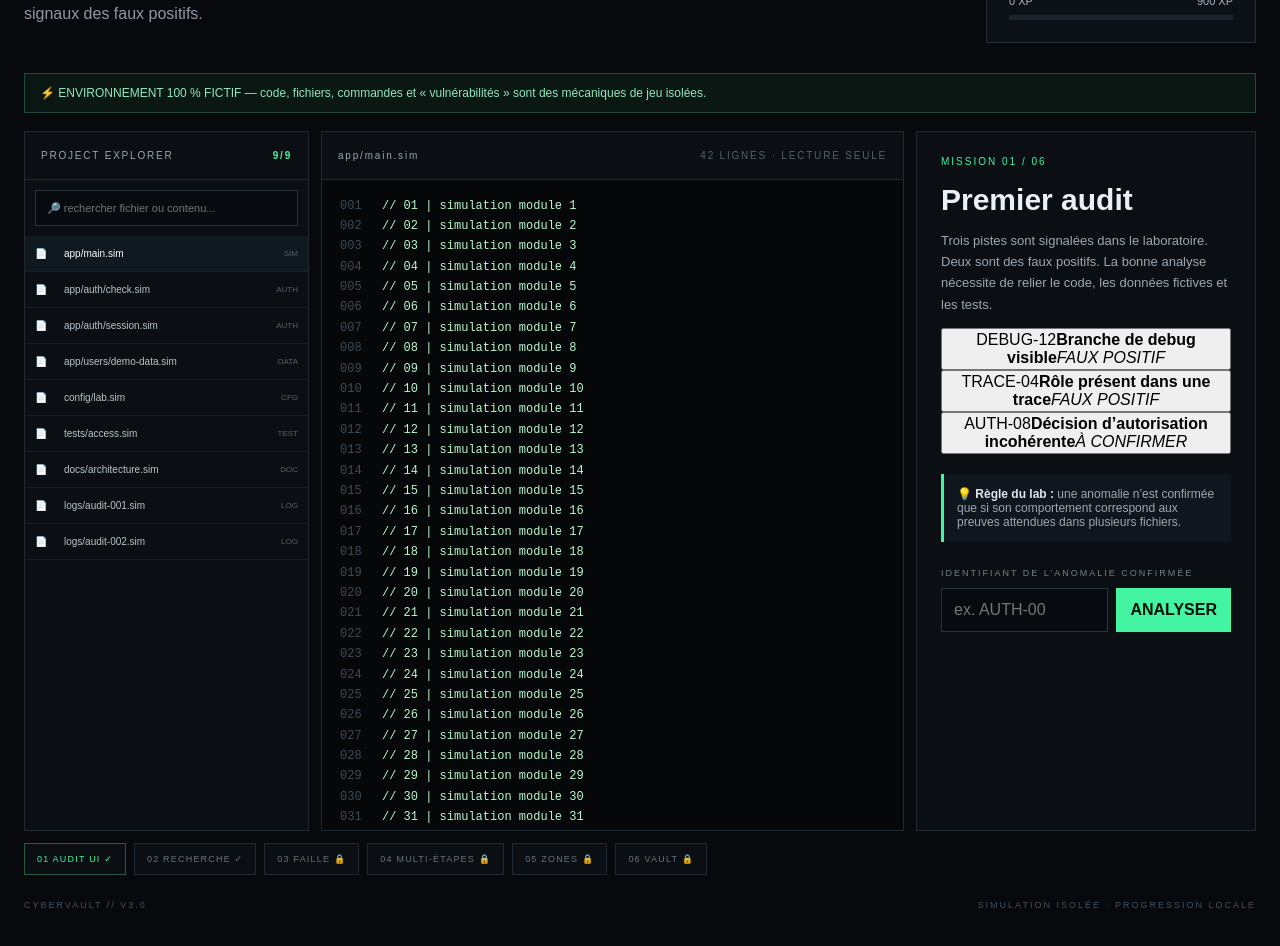
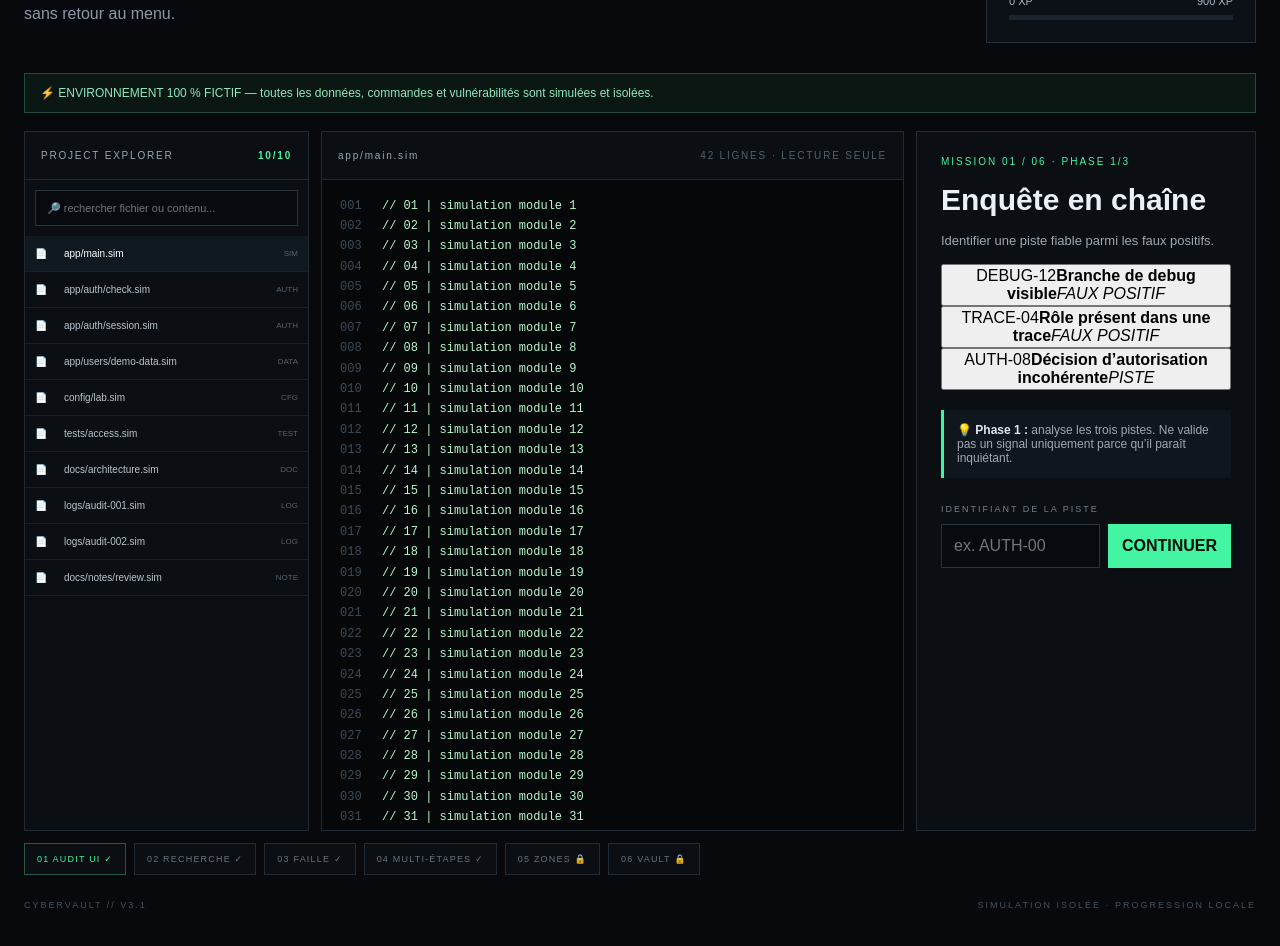
Before and after one commit to ytbEliottGaming/CyberVault, a Next.js app: page / in a window 1280 px wide. Shown: the part 420-1366 px from the top of the page. Built offline with nearby package versions, Linux system fonts and the light colour scheme.

Commit message:
feat: add multi-step investigation mechanics

```diff
--- a/app/page.tsx
+++ b/app/page.tsx
@@ -3,83 +3,26 @@
 import { useEffect, useMemo, useState } from 'react'
 
 type FileItem = { path: string; kind: string; lines: string[] }
+type SearchHit = { file: FileItem; line: number; text: string }
 type Finding = { id: string; title: string; file: string; line: number; verdict: 'CONFIRMED' | 'FALSE POSITIVE'; reason: string; evidence: string[] }
-type SearchHit = { file: FileItem; line: number; text: string }
 
 const files: FileItem[] = [
   { path: 'app/main.sim', kind: 'SIM', lines: Array.from({ length: 42 }, (_, i) => `// ${String(i + 1).padStart(2, '0')} | simulation module ${i + 1}`) },
-  { path: 'app/auth/check.sim', kind: 'AUTH', lines: [
-    '01 | function checkAccess(user, area) {',
-    '02 |   const role = user.role',
-    '03 |   const requested = area.name',
-    '04 |',
-    '05 |   if (requested === "PUBLIC") return "GRANTED"',
-    '06 |   if (role === "ADMIN") return "GRANTED"',
-    '07 |   if (role === "ANALYST" && requested === "LAB") return "GRANTED"',
-    '08 |   return "DENIED"',
-    '09 | }',
-    '10 |',
-    '11 | // NOTE: all values above are simulation-only.',
-    '12 | // NOTE: the exercise never contacts a real service.',
-  ] },
-  { path: 'app/auth/session.sim', kind: 'AUTH', lines: [
-    ...Array.from({ length: 18 }, (_, i) => `// ${String(i + 1).padStart(2, '0')} | session simulation ${i + 1}`),
-    '19 | session.role = demoUser.role',
-    '20 | session.area = requestedArea',
-    '21 | session.source = "SIMULATOR"',
-    ...Array.from({ length: 37 }, (_, i) => `// ${String(i + 22).padStart(2, '0')} | session simulation ${i + 22}`),
-  ] },
-  { path: 'app/users/demo-data.sim', kind: 'DATA', lines: [
-    ...Array.from({ length: 24 }, (_, i) => `// ${String(i + 1).padStart(2, '0')} | demo record ${String(i + 1).padStart(3, '0')}`),
-    '25 | USER analyst-01 role=ANALYST area=LAB',
-    '26 | USER guest-01 role=GUEST area=PUBLIC',
-    '27 | USER admin-01 role=ADMIN area=LAB',
-    ...Array.from({ length: 49 }, (_, i) => `// ${String(i + 28).padStart(2, '0')} | demo record ${String(i + 28).padStart(3, '0')}`),
-  ] },
-  { path: 'config/lab.sim', kind: 'CFG', lines: [
-    ...Array.from({ length: 14 }, (_, i) => `// ${String(i + 1).padStart(2, '0')} | lab configuration ${i + 1}`),
-    '15 | environment = "ISOLATED_SIMULATOR"',
-    '16 | network = "DISABLED"',
-    '17 | external_requests = false',
-    ...Array.from({ length: 18 }, (_, i) => `// ${String(i + 19).padStart(2, '0')} | lab configuration ${i + 19}`),
-  ] },
-  { path: 'tests/access.sim', kind: 'TEST', lines: [
-    '01 | TEST: public area accepts every demo user',
-    '02 | TEST: admin role accepts LAB area',
-    '03 | TEST: analyst role accepts LAB area',
-    '04 | TEST: guest role is denied from LAB area',
-    '05 | TEST: all checks remain inside the isolated simulator',
-    '06 | EXPECTED: analyst-01 + LAB => GRANTED',
-    '07 | EXPECTED: guest-01 + LAB => DENIED',
-  ] },
-  { path: 'docs/architecture.sim', kind: 'DOC', lines: [
-    '01 | CYBERVAULT LAB ARCHITECTURE',
-    '02 | ----------------------------',
-    '03 | auth/check.sim -> authorization rules',
-    '04 | auth/session.sim -> session state simulator',
-    '05 | users/demo-data.sim -> fictional identities',
-    '06 | config/lab.sim -> isolated lab settings',
-    '07 | tests/access.sim -> expected authorization behaviour',
-    '08 | docs/architecture.sim -> project map',
-    '09 |',
-    '10 | Search terms such as AUTH, TEST, LAB and ROLE may reveal related files.',
-  ] },
-  { path: 'logs/audit-001.sim', kind: 'LOG', lines: [
-    ...Array.from({ length: 18 }, (_, i) => `// ${String(i + 1).padStart(2, '0')} | audit event ${String(i + 1).padStart(3, '0')} | status=SIMULATED`),
-    '19 | finding=DEBUG-12 note="debug branch visible" severity=medium',
-    ...Array.from({ length: 45 }, (_, i) => `// ${String(i + 20).padStart(2, '0')} | audit event ${String(i + 20).padStart(3, '0')} | status=SIMULATED`),
-  ] },
-  { path: 'logs/audit-002.sim', kind: 'LOG', lines: [
-    ...Array.from({ length: 22 }, (_, i) => `// ${String(i + 1).padStart(2, '0')} | trace ${String(i + 1).padStart(3, '0')} | source=LAB`),
-    '23 | finding=TRACE-04 note="role value appears in trace" severity=low',
-    ...Array.from({ length: 28 }, (_, i) => `// ${String(i + 24).padStart(2, '0')} | trace ${String(i + 24).padStart(3, '0')} | source=LAB`),
-  ] },
+  { path: 'app/auth/check.sim', kind: 'AUTH', lines: ['01 | function checkAccess(user, area) {','02 |   const role = user.role','03 |   const requested = area.name','04 |','05 |   if (requested === "PUBLIC") return "GRANTED"','06 |   if (role === "ADMIN") return "GRANTED"','07 |   if (role === "ANALYST" && requested === "LAB") return "GRANTED"','08 |   return "DENIED"','09 | }','10 |','11 | // NOTE: simulation-only authorization logic.','12 | // NOTE: the exercise never contacts a real service.'] },
+  { path: 'app/auth/session.sim', kind: 'AUTH', lines: [...Array.from({ length: 18 }, (_, i) => `// ${String(i + 1).padStart(2, '0')} | session simulation ${i + 1}`),'19 | session.role = demoUser.role','20 | session.area = requestedArea','21 | session.source = "SIMULATOR"',...Array.from({ length: 37 }, (_, i) => `// ${String(i + 22).padStart(2, '0')} | session simulation ${i + 22}`)] },
+  { path: 'app/users/demo-data.sim', kind: 'DATA', lines: [...Array.from({ length: 24 }, (_, i) => `// ${String(i + 1).padStart(2, '0')} | demo record ${String(i + 1).padStart(3, '0')}`),'25 | USER analyst-01 role=ANALYST area=LAB','26 | USER guest-01 role=GUEST area=PUBLIC','27 | USER admin-01 role=ADMIN area=LAB',...Array.from({ length: 49 }, (_, i) => `// ${String(i + 28).padStart(2, '0')} | demo record ${String(i + 28).padStart(3, '0')}`)] },
+  { path: 'config/lab.sim', kind: 'CFG', lines: [...Array.from({ length: 14 }, (_, i) => `// ${String(i + 1).padStart(2, '0')} | lab configuration ${i + 1}`),'15 | environment = "ISOLATED_SIMULATOR"','16 | network = "DISABLED"','17 | external_requests = false',...Array.from({ length: 18 }, (_, i) => `// ${String(i + 19).padStart(2, '0')} | lab configuration ${i + 19}`)] },
+  { path: 'tests/access.sim', kind: 'TEST', lines: ['01 | TEST: public area accepts every demo user','02 | TEST: admin role accepts LAB area','03 | TEST: analyst role accepts LAB area','04 | TEST: guest role is denied from LAB area','05 | TEST: all checks remain inside the isolated simulator','06 | EXPECTED: analyst-01 + LAB => GRANTED','07 | EXPECTED: guest-01 + LAB => DENIED'] },
+  { path: 'docs/architecture.sim', kind: 'DOC', lines: ['01 | CYBERVAULT LAB ARCHITECTURE','02 | ----------------------------','03 | auth/check.sim -> authorization rules','04 | auth/session.sim -> session state simulator','05 | users/demo-data.sim -> fictional identities','06 | config/lab.sim -> isolated lab settings','07 | tests/access.sim -> expected authorization behaviour','08 | docs/architecture.sim -> project map','09 |','10 | Search terms such as AUTH, TEST, LAB and ROLE may reveal related files.'] },
+  { path: 'logs/audit-001.sim', kind: 'LOG', lines: [...Array.from({ length: 18 }, (_, i) => `// ${String(i + 1).padStart(2, '0')} | audit event ${String(i + 1).padStart(3, '0')} | status=SIMULATED`),'19 | finding=DEBUG-12 note="debug branch visible" severity=medium',...Array.from({ length: 45 }, (_, i) => `// ${String(i + 20).padStart(2, '0')} | audit event ${String(i + 20).padStart(3, '0')} | status=SIMULATED`)] },
+  { path: 'logs/audit-002.sim', kind: 'LOG', lines: [...Array.from({ length: 22 }, (_, i) => `// ${String(i + 1).padStart(2, '0')} | trace ${String(i + 1).padStart(3, '0')} | source=LAB`),'23 | finding=TRACE-04 note="role value appears in trace" severity=low',...Array.from({ length: 28 }, (_, i) => `// ${String(i + 24).padStart(2, '0')} | trace ${String(i + 24).padStart(3, '0')} | source=LAB`)] },
+  { path: 'docs/notes/review.sim', kind: 'NOTE', lines: ['01 | REVIEW NOTE // do not trust isolated findings','02 | A finding is only useful when its effect is observable in expected behaviour.','03 | Compare implementation -> identity -> test.','04 | If the three disagree, investigate before declaring a vulnerability.','05 | NEXT-TRACE: AUTH-08 / analyst-01 / LAB','06 | NEXT-TRACE: compare the role source with the authorization branch.'] },
 ]
 
 const findings: Finding[] = [
-  { id: 'DEBUG-12', title: 'Branche de debug visible', file: 'logs/audit-001.sim', line: 19, verdict: 'FALSE POSITIVE', reason: 'La présence d’un indice de debug ne change aucune règle d’autorisation dans la simulation.', evidence: ['config/lab.sim:16 → network = "DISABLED"', 'tests/access.sim:05 → environnement isolé'] },
-  { id: 'TRACE-04', title: 'Rôle présent dans une trace', file: 'logs/audit-002.sim', line: 23, verdict: 'FALSE POSITIVE', reason: 'Une trace informative n’accorde aucun accès. Elle décrit seulement un état déjà simulé.', evidence: ['app/auth/session.sim:19 → session.role', 'tests/access.sim:05 → aucun service externe'] },
-  { id: 'AUTH-08', title: 'Décision d’autorisation incohérente', file: 'app/auth/check.sim', line: 7, verdict: 'CONFIRMED', reason: 'Le test exige que analyst-01 accède à LAB, et le contrôle le permet explicitement. C’est le point d’entrée logique à examiner pour la suite.', evidence: ['app/auth/check.sim:07 → ANALYST + LAB', 'tests/access.sim:06 → analyst-01 + LAB => GRANTED', 'app/users/demo-data.sim:25 → analyst-01 role=ANALYST area=LAB'] },
+  { id: 'DEBUG-12', title: 'Branche de debug visible', file: 'logs/audit-001.sim', line: 19, verdict: 'FALSE POSITIVE', reason: 'Le signal décrit du debug, mais aucune règle d’accès ne dépend de cette branche.', evidence: ['config/lab.sim:16 → network = DISABLED','tests/access.sim:05 → simulation isolée'] },
+  { id: 'TRACE-04', title: 'Rôle présent dans une trace', file: 'logs/audit-002.sim', line: 23, verdict: 'FALSE POSITIVE', reason: 'La trace expose un état de simulation ; elle ne modifie pas la décision.', evidence: ['app/auth/session.sim:19 → session.role','tests/access.sim:05 → aucun service externe'] },
+  { id: 'AUTH-08', title: 'Décision d’autorisation incohérente', file: 'app/auth/check.sim', line: 7, verdict: 'CONFIRMED', reason: 'Le contrôle, l’identité fictive et le test attendu se recoupent. Cette piste déclenche l’enquête multi-étapes.', evidence: ['app/auth/check.sim:07 → ANALYST + LAB','app/users/demo-data.sim:25 → analyst-01 / ANALYST / LAB','tests/access.sim:06 → analyst-01 + LAB => GRANTED'] },
 ]
 
 const STORAGE_KEY = 'cybervault-progress-v3'
@@ -87,81 +30,67 @@ const STORAGE_KEY = 'cybervault-progress-v3'
 export default function Home() {
   const [completed, setCompleted] = useState<number[]>([])
   const [active, setActive] = useState(1)
+  const [phase, setPhase] = useState(1)
   const [activeFile, setActiveFile] = useState(files[0])
   const [query, setQuery] = useState('')
   const [answer, setAnswer] = useState('')
   const [message, setMessage] = useState('')
   const [selectedHit, setSelectedHit] = useState<number | null>(null)
   const [selectedFinding, setSelectedFinding] = useState<string | null>(null)
+  const [evidence, setEvidence] = useState<string[]>([])
 
-  useEffect(() => {
-    try {
-      const saved = localStorage.getItem(STORAGE_KEY)
-      if (!saved) return
-      const parsed = JSON.parse(saved)
-      if (Array.isArray(parsed)) setCompleted(parsed.filter((id): id is number => Number.isInteger(id) && id >= 1 && id <= 6))
-    } catch {
-      localStorage.removeItem(STORAGE_KEY)
-    }
-  }, [])
+  useEffect(() => { try { const saved = localStorage.getItem(STORAGE_KEY); if (!saved) return; const parsed = JSON.parse(saved); if (Array.isArray(parsed)) setCompleted(parsed.filter((id): id is number => Number.isInteger(id) && id >= 1 && id <= 6)) } catch { localStorage.removeItem(STORAGE_KEY) } }, [])
 
-  const searchHits = useMemo<SearchHit[]>(() => {
-    const q = query.trim().toLowerCase()
-    if (!q) return []
-    const hits: SearchHit[] = []
-    for (const file of files) file.lines.forEach((line, index) => { if (line.toLowerCase().includes(q)) hits.push({ file, line: index + 1, text: line }) })
-    return hits
-  }, [query])
-
-  const visibleFiles = useMemo(() => {
-    const q = query.trim().toLowerCase()
-    if (!q) return files
-    return files.filter(file => file.path.toLowerCase().includes(q) || file.lines.some(line => line.toLowerCase().includes(q)))
-  }, [query])
-
+  const searchHits = useMemo<SearchHit[]>(() => { const q = query.trim().toLowerCase(); if (!q) return []; const hits: SearchHit[] = []; for (const file of files) file.lines.forEach((line, index) => { if (line.toLowerCase().includes(q)) hits.push({ file, line: index + 1, text: line }) }); return hits }, [query])
+  const visibleFiles = useMemo(() => { const q = query.trim().toLowerCase(); if (!q) return files; return files.filter(file => file.path.toLowerCase().includes(q) || file.lines.some(line => line.toLowerCase().includes(q))) }, [query])
   const xp = completed.length * 150
   const maxXp = 900
   const unlocked = active === 1 || completed.includes(active - 1)
 
   function openHit(hit: SearchHit, index: number) { setActiveFile(hit.file); setSelectedHit(index) }
 
-  function analyzeFinding(finding: Finding) {
-    setSelectedFinding(finding.id)
-    setActiveFile(files.find(file => file.path === finding.file) ?? files[0])
-    setMessage(finding.verdict === 'CONFIRMED' ? `✓ ${finding.id} CONFIRMÉ — croise maintenant ses preuves avant de valider.` : `⚠ ${finding.id} = FAUX POSITIF — ne valide pas cette piste.`)
+  function analyzeFinding(finding: Finding) { setSelectedFinding(finding.id); setActiveFile(files.find(file => file.path === finding.file) ?? files[0]); setMessage(finding.verdict === 'CONFIRMED' ? `✓ ${finding.id} CONFIRMÉ — phase 2 débloquée.` : `⚠ ${finding.id} = FAUX POSITIF — piste abandonnée.`); if (finding.verdict === 'CONFIRMED') setPhase(2) }
+
+  function validatePhase() {
+    const value = answer.trim().toUpperCase()
+    if (!unlocked) return
+    if (phase === 1) {
+      if (value === 'AUTH-08') { setSelectedFinding('AUTH-08'); setPhase(2); setAnswer(''); setMessage('✓ PHASE 1/3 — piste confirmée. Cherche maintenant la preuve suivante.'); setQuery('analyst-01') }
+      else setMessage('✕ Cette piste ne résiste pas au recoupement. Essaie encore.')
+      return
+    }
+    if (phase === 2) {
+      if (value === 'ANALYST-01') { setEvidence(prev => [...new Set([...prev, 'identity'])]); setPhase(3); setAnswer(''); setMessage('✓ PHASE 2/3 — identité reliée. Il reste à retrouver la règle attendue.'); setQuery('EXPECTED'); setActiveFile(files.find(f => f.path === 'tests/access.sim') ?? files[0]) }
+      else setMessage('✕ Mauvaise preuve. Le code doit être relié à une identité fictive précise.')
+      return
+    }
+    if (phase === 3) {
+      if (value === 'GRANTED') { setEvidence(prev => [...new Set([...prev, 'test'])]); const next = Array.from(new Set([...completed, active])).sort((a,b) => a-b); setCompleted(next); localStorage.setItem(STORAGE_KEY, JSON.stringify(next)); setMessage('✓ 3/3 — CHAÎNE DE PREUVE COMPLÈTE. Zone suivante en ouverture...'); if (active < 6) window.setTimeout(() => { setActive(active + 1); setPhase(1); setAnswer(''); setEvidence([]); setQuery(''); setMessage('ZONE SUIVANTE DÉVERROUILLÉE') }, 900); return }
+      setMessage('✕ La preuve finale doit correspondre au comportement attendu par le test.')
+    }
   }
 
-  function validate() {
-    if (!unlocked) return
-    const expected = active === 1 ? 'AUTH-08' : ''
-    if (answer.trim().toUpperCase() === expected) {
-      const next = Array.from(new Set([...completed, active])).sort((a, b) => a - b)
-      setCompleted(next)
-      localStorage.setItem(STORAGE_KEY, JSON.stringify(next))
-      if (active < 6) {
-        setMessage('✓ ANALYSE VALIDÉE — ouverture automatique de la zone suivante...')
-        window.setTimeout(() => { setActive(active + 1); setMessage('ZONE SUIVANTE DÉVERROUILLÉE'); setAnswer(''); setSelectedFinding(null) }, 700)
-      } else setMessage('✓ COFFRE FINAL DÉVERROUILLÉ')
-    } else setMessage('✕ Mauvaise piste. Un indice visible peut être un faux positif : croise les preuves.')
-  }
+  const phaseText = phase === 1 ? 'Identifier une piste fiable parmi les faux positifs.' : phase === 2 ? 'Relier la piste à la bonne identité fictive.' : 'Retrouver le comportement attendu dans les tests.'
 
   return (
     <main className="shell">
       <header className="topbar"><div className="brand"><span className="dot" /> CYBER<span>VAULT</span></div><div className="status">● DEEP AUDIT // V3</div></header>
-      <section className="hero"><div><p className="eyebrow">CTF // LABORATOIRE ISOLÉ // DEEP AUDIT</p><h1>Inspecte.<br /><span>Comprends.</span><br />Progresse.</h1><p className="subtitle">Une anomalie visible n’est pas forcément une vulnérabilité. Analyse, recoupe et distingue les vrais signaux des faux positifs.</p></div><div className="profile-card"><div className="rank">PROGRESSION</div><strong>{completed.length >= 6 ? 'VAULT MASTER' : completed.length >= 3 ? 'ANALYSTE' : 'RECRUE'}</strong><div className="xp-row"><span>{xp} XP</span><span>{maxXp} XP</span></div><div className="bar"><i style={{ width: `${(xp / maxXp) * 100}%` }} /></div></div></section>
-      <div className="notice">⚡ ENVIRONNEMENT 100 % FICTIF — code, fichiers, commandes et « vulnérabilités » sont des mécaniques de jeu isolées.</div>
+      <section className="hero"><div><p className="eyebrow">CTF // LABORATOIRE ISOLÉ // DEEP AUDIT</p><h1>Inspecte.<br /><span>Comprends.</span><br />Progresse.</h1><p className="subtitle">Une investigation peut nécessiter plusieurs preuves. Chaque réponse débloque la prochaine étape sans retour au menu.</p></div><div className="profile-card"><div className="rank">PROGRESSION</div><strong>{completed.length >= 6 ? 'VAULT MASTER' : completed.length >= 3 ? 'ANALYSTE' : 'RECRUE'}</strong><div className="xp-row"><span>{xp} XP</span><span>{maxXp} XP</span></div><div className="bar"><i style={{ width: `${(xp / maxXp) * 100}%` }} /></div></div></section>
+      <div className="notice">⚡ ENVIRONNEMENT 100 % FICTIF — toutes les données, commandes et vulnérabilités sont simulées et isolées.</div>
       <section className="audit-layout">
         <aside className="file-tree"><div className="panel-title">PROJECT EXPLORER <b>{visibleFiles.length}/{files.length}</b></div><input className="search" value={query} onChange={e => { setQuery(e.target.value); setSelectedHit(null) }} placeholder="🔎 rechercher fichier ou contenu..." />{query && <div className="search-meta">{searchHits.length} occurrence{searchHits.length > 1 ? 's' : ''} · {visibleFiles.length} fichier{visibleFiles.length > 1 ? 's' : ''}</div>}<div className="file-list">{visibleFiles.map(file => <button key={file.path} className={`file-row ${activeFile.path === file.path ? 'selected' : ''}`} onClick={() => { setActiveFile(file); setSelectedHit(null) }}><span>📄</span><span>{file.path}</span><em>{file.kind}</em></button>)}{visibleFiles.length === 0 && <div className="empty">Aucun fichier correspondant.</div>}</div>{searchHits.length > 0 && <div className="results"><div className="results-title">SEARCH RESULTS</div>{searchHits.slice(0, 24).map((hit, index) => <button key={`${hit.file.path}-${hit.line}-${index}`} className={`result ${selectedHit === index ? 'hit-selected' : ''}`} onClick={() => openHit(hit, index)}><strong>{hit.file.path}</strong><span>L{hit.line} · {hit.text.trim().slice(0, 54)}</span></button>)}{searchHits.length > 24 && <div className="more">+ {searchHits.length - 24} autres occurrences</div>}</div>}</aside>
         <article className="code-panel"><div className="code-head"><span>{activeFile.path}</span><span>{activeFile.lines.length} LIGNES · LECTURE SEULE</span></div><pre className="code-view"><code>{activeFile.lines.map((line, i) => <span key={i} className="code-line"><b>{String(i + 1).padStart(3, '0')}</b>{line}</span>)}</code></pre></article>
-        <aside className="mission-panel"><div className="mission-progress">MISSION {String(active).padStart(2, '0')} / 06</div><h2>{active === 1 ? 'Premier audit' : `Zone ${String(active).padStart(2, '0')}`}</h2><p>{active === 1 ? 'Trois pistes sont signalées dans le laboratoire. Deux sont des faux positifs. La bonne analyse nécessite de relier le code, les données fictives et les tests.' : 'Cette zone sera construite dans la prochaine étape de développement.'}</p>{active === 1 && <>
-          <div className="finding-list">{findings.map(finding => <button key={finding.id} className={`finding ${selectedFinding === finding.id ? 'selected' : ''}`} onClick={() => analyzeFinding(finding)}><span>{finding.id}</span><strong>{finding.title}</strong><em>{finding.verdict === 'CONFIRMED' ? 'À CONFIRMER' : 'FAUX POSITIF'}</em></button>)}</div>
-          {selectedFinding && <div className="evidence"><strong>ANALYSE — {selectedFinding}</strong><p>{findings.find(f => f.id === selectedFinding)?.reason}</p>{findings.find(f => f.id === selectedFinding)?.evidence.map(item => <div key={item}>↳ {item}</div>)}</div>}
-          <div className="hint">💡 <strong>Règle du lab :</strong> une anomalie n’est confirmée que si son comportement correspond aux preuves attendues dans plusieurs fichiers.</div>
-          <label htmlFor="answer">IDENTIFIANT DE L’ANOMALIE CONFIRMÉE</label><div className="answer-row"><input id="answer" value={answer} onChange={e => setAnswer(e.target.value)} onKeyDown={e => e.key === 'Enter' && validate()} placeholder="ex. AUTH-00" autoComplete="off" /><button onClick={validate}>ANALYSER</button></div>
+        <aside className="mission-panel"><div className="mission-progress">MISSION {String(active).padStart(2, '0')} / 06 · PHASE {phase}/3</div><h2>{active === 1 ? 'Enquête en chaîne' : `Zone ${String(active).padStart(2, '0')}`}</h2><p>{active === 1 ? phaseText : 'Cette zone sera construite dans la prochaine étape de développement.'}</p>{active === 1 && <>
+          <div className="finding-list">{findings.map(f => <button key={f.id} className={`finding ${selectedFinding === f.id ? 'selected' : ''}`} onClick={() => analyzeFinding(f)}><span>{f.id}</span><strong>{f.title}</strong><em>{f.verdict === 'CONFIRMED' ? 'PISTE' : 'FAUX POSITIF'}</em></button>)}</div>
+          {phase === 1 && <div className="hint">💡 <strong>Phase 1 :</strong> analyse les trois pistes. Ne valide pas un signal uniquement parce qu’il paraît inquiétant.</div>}
+          {phase === 2 && <div className="hint">💡 <strong>Phase 2 :</strong> la réponse n’est pas une nouvelle vulnérabilité. C’est l’identité fictive reliée au contrôle.</div>}
+          {phase === 3 && <div className="hint">💡 <strong>Phase 3 :</strong> retrouve le résultat attendu dans les tests. C’est la dernière pièce de la chaîne.</div>}
+          {evidence.length > 0 && <div className="evidence"><strong>CHAÎNE DE PREUVE</strong><div>✓ piste AUTH-08</div>{evidence.includes('identity') && <div>✓ identité analyst-01</div>}{evidence.includes('test') && <div>✓ comportement attendu</div>}</div>}
+          <label htmlFor="answer">{phase === 1 ? 'IDENTIFIANT DE LA PISTE' : phase === 2 ? 'IDENTITÉ FICTIVE' : 'RÉSULTAT ATTENDU'}</label><div className="answer-row"><input id="answer" value={answer} onChange={e => setAnswer(e.target.value)} onKeyDown={e => e.key === 'Enter' && validatePhase()} placeholder={phase === 1 ? 'ex. AUTH-00' : phase === 2 ? 'ex. analyst-01' : 'ex. GRANTED'} autoComplete="off" /><button onClick={validatePhase}>{phase === 3 ? 'CONCLURE' : 'CONTINUER'}</button></div>
         </>}{message && <p className={`message ${message.startsWith('✓') ? 'success' : 'error'}`}>{message}</p>}</aside>
       </section>
-      <section className="roadmap"><span>01 AUDIT UI ✓</span><span>02 RECHERCHE ✓</span><span>03 FAILLE 🔒</span><span>04 MULTI-ÉTAPES 🔒</span><span>05 ZONES 🔒</span><span>06 VAULT 🔒</span></section>
-      <footer><span>CYBERVAULT // V3.0</span><span>SIMULATION ISOLÉE · PROGRESSION LOCALE</span></footer>
+      <section className="roadmap"><span>01 AUDIT UI ✓</span><span>02 RECHERCHE ✓</span><span>03 FAILLE ✓</span><span>04 MULTI-ÉTAPES ✓</span><span>05 ZONES 🔒</span><span>06 VAULT 🔒</span></section>
+      <footer><span>CYBERVAULT // V3.1</span><span>SIMULATION ISOLÉE · PROGRESSION LOCALE</span></footer>
     </main>
   )
 }
```
